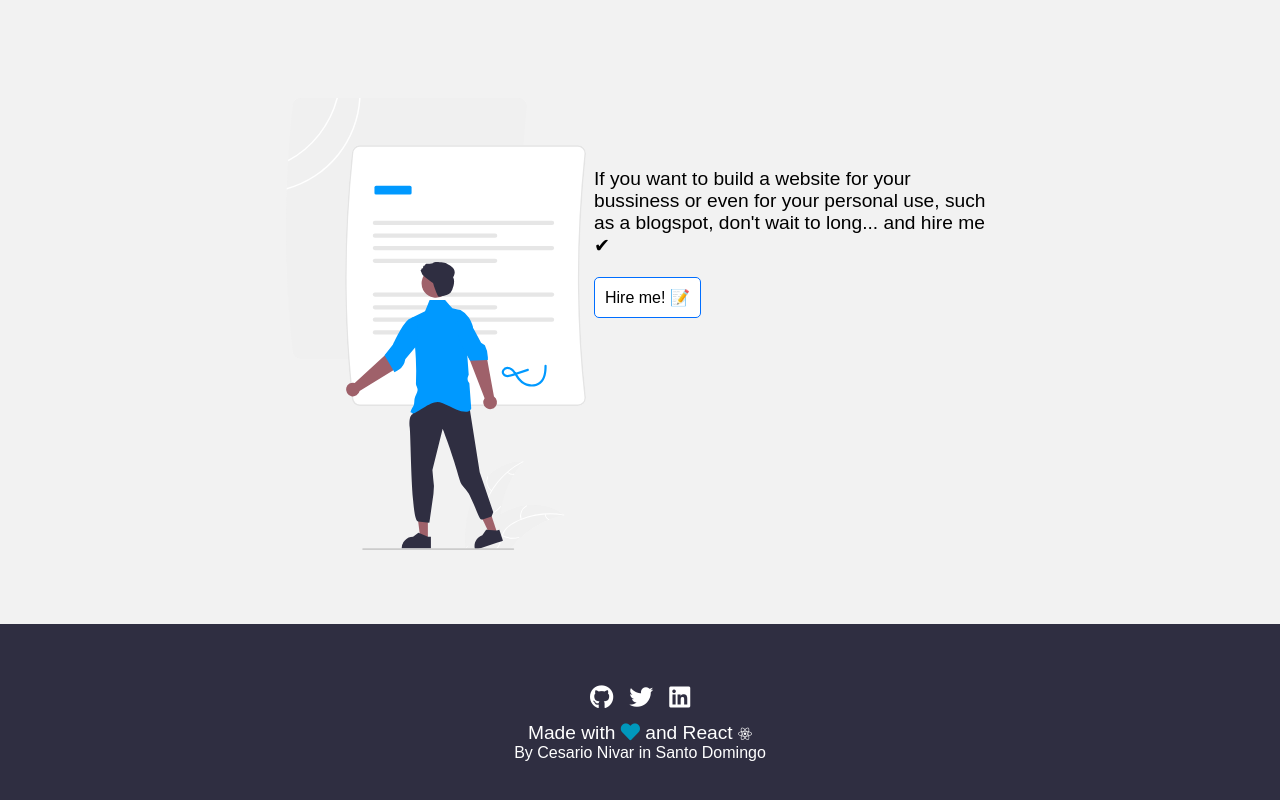
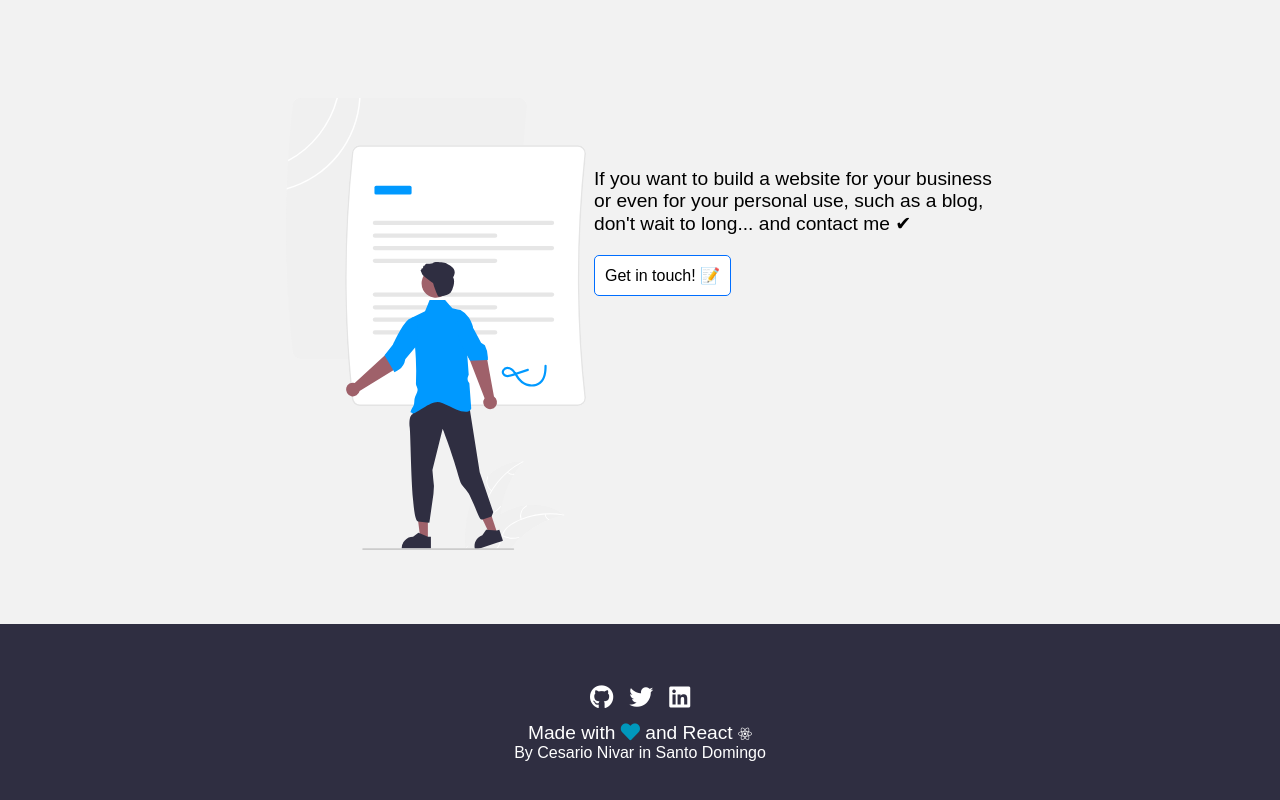
Before and after one commit to cesarionivar/cesarionivar.com, a Next.js app: page / in a window 1280 px wide. Shown: the part 1744-2544 px from the top of the page. Built offline with nearby package versions, Linux system fonts and the light colour scheme; a web font is replaced by a local one.

Commit message:
fix: changes words and fix spellings

```diff
--- a/components/ui/HireMe.tsx
+++ b/components/ui/HireMe.tsx
@@ -8,11 +8,11 @@ export const HireMe = () => {
       </div>
       <div className='hireMe__info'>
         <p>
-          If you want to build a website for your bussiness or even for your
-          personal use, such as a blogspot, don&apos;t wait to long... and hire
+          If you want to build a website for your business or even for your
+          personal use, such as a blog, don&apos;t wait to long... and contact
           me ✔
         </p>
-        <Link href='/contact'>Hire me! 📝</Link>
+        <Link href='/contact'>Get in touch! 📝</Link>
       </div>
     </div>
   );
```
